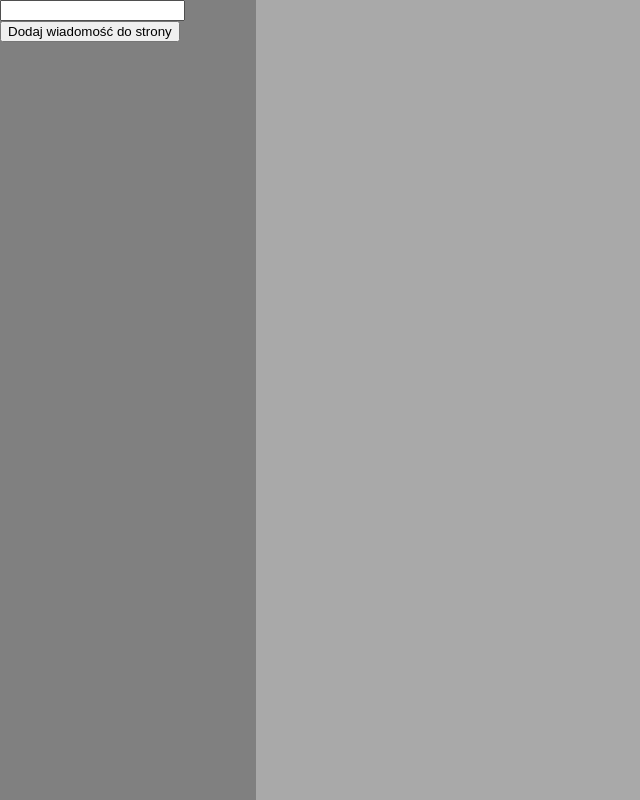
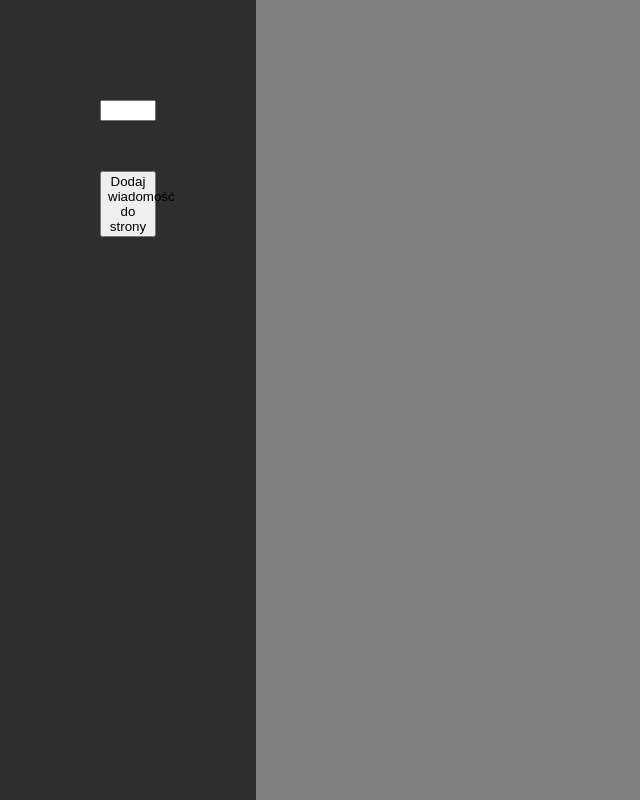
Before and after one commit to anonim8559/Klient-Serwer, a plain HTML site: page klient/index.html in a window 1280 px wide. Shown: the whole page, without its empty margins (0-640 px from the left). Drawn offline with Linux system fonts and the light colour scheme.

Commit message:
Wszystko i nic

```diff
--- a/klient/index.html
+++ b/klient/index.html
@@ -10,7 +10,7 @@
   <body id="body">
     <div id="menu">
       <input type="text" id="input" />
-      <button>Dodaj wiadomość do strony</button>
+      <button id="przycisk">Dodaj wiadomość do strony</button>
     </div>
     <div id="strona"></div>
   </body>
--- a/klient/style.css
+++ b/klient/style.css
@@ -8,10 +8,15 @@
 
 #menu {
   grid-area: menu;
-  background-color: grey;
+  background-color: rgb(46, 46, 46);
+  display: flex;
+  align-content: center;
+  flex-direction: column;
+  gap: 50px;
+  padding: 100px;
 }
 
 #strona {
   grid-area: strona;
-  background-color: darkgray;
+  background-color: gray;
 }
```
